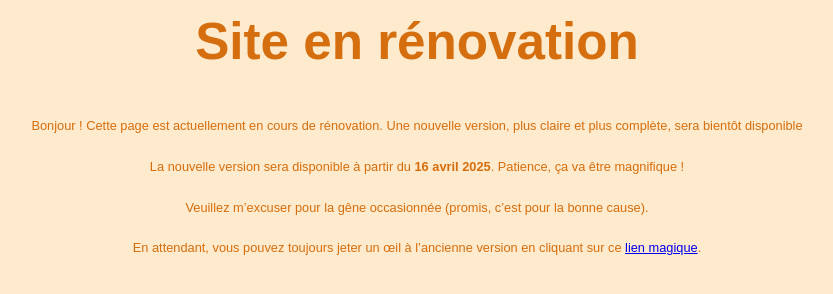
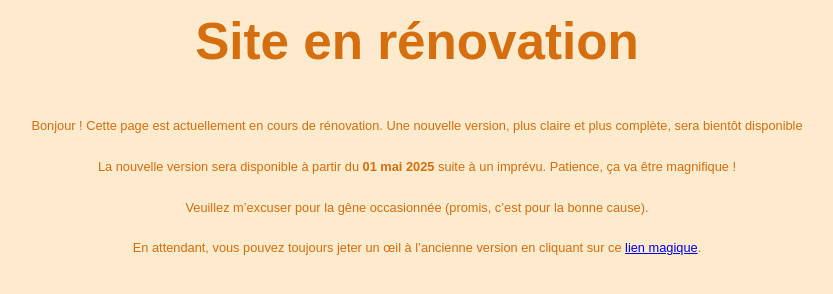
Before and after one commit to BeurreDeSel/BeurreDeSel.github.io, a website: page index.html in a window 1280 px wide. Shown: the part 328-622 px from the top of the page, without its empty margins (223-1056 px from the left). Drawn offline with Linux system fonts and the light colour scheme.

Commit message:
Update date end

```diff
--- a/index.html
+++ b/index.html
@@ -10,7 +10,7 @@
   <img src="./img/travaux.png" alt="Travaux en cours">
   <h1>Site en rénovation</h1>
   <p>Bonjour ! Cette page est actuellement en cours de rénovation. Une nouvelle version, plus claire et plus complète, sera bientôt disponible️</p>
-  <p>La nouvelle version sera disponible à partir du <strong>16 avril 2025</strong>. Patience, ça va être magnifique !</p>
+  <p>La nouvelle version sera disponible à partir du <strong>01 mai 2025</strong> suite à un imprévu. Patience, ça va être magnifique !</p>
   <p>Veuillez m’excuser pour la gêne occasionnée (promis, c’est pour la bonne cause).</p>
   <p>En attendant, vous pouvez toujours jeter un œil à l’ancienne version en cliquant sur ce <a href="./renovation.html">lien magique</a>.</p>
 </div>
```
